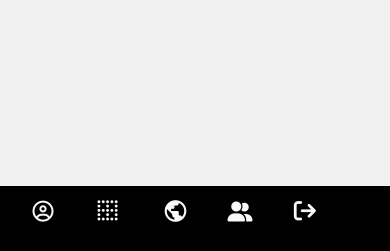
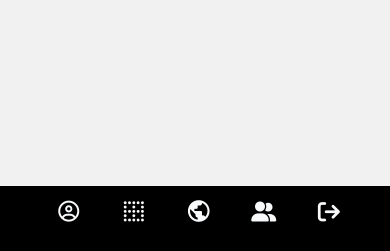
Before and after one commit to YasirQ23/BeatBox, a Flask app: page /searchfor/1 in a window 390 px wide. Shown: the part 593-844 px from the top of the page. Run offline with Flask 2, Linux system fonts and the light colour scheme; a user stored in the database is signed in; data comes from the database, SQL or seed files in the repository; some libraries are stand-ins or nearby versions.

Commit message:
debugging

```diff
--- a/app/static/css/main.css
+++ b/app/static/css/main.css
@@ -77,10 +77,6 @@ img {
 
 .zoom:hover {
     transform: scale(1.5);
-}
-
-#editbtn {
-    margin-top: 3px;
 }
 
 #userAvatar {
@@ -259,6 +255,17 @@ html {
     #topnavbar {
         display: none;
     }
+    #footer{
+       text-align: center;
+    }
+    .col-2{
+        display:inline-block;
+        vertical-align: middle;
+        float: none;
+     }
+     #icon1{
+        margin-top: 1px;
+     }
 }
 
 @media only screen and (min-width: 1026px) {
--- a/app/templates/components/layout.html
+++ b/app/templates/components/layout.html
@@ -61,7 +61,7 @@
     <br>
     <footer id="footer" class="w3-container container-fluid w3-black pt-2 pb-3 w3-margin-top fixed-bottom">
         <div class="row justify-content-center" id="mobilenavbar">
-            <div  class="col-2 p-0" ><a class="navbar-brand text-light mr-0"
+            <div  class="col-2 p-0 ml-2" ><a class="navbar-brand text-light mr-0"
                     href="{{ url_for('user', username=current_user.username) }}"><i class='far fa-user-circle'
                         style='font-size:21px'></i></a></div>
             <div class="col-2 p-0" id="icon1" ><a class="navbar-brand text-light mr-0"
```
